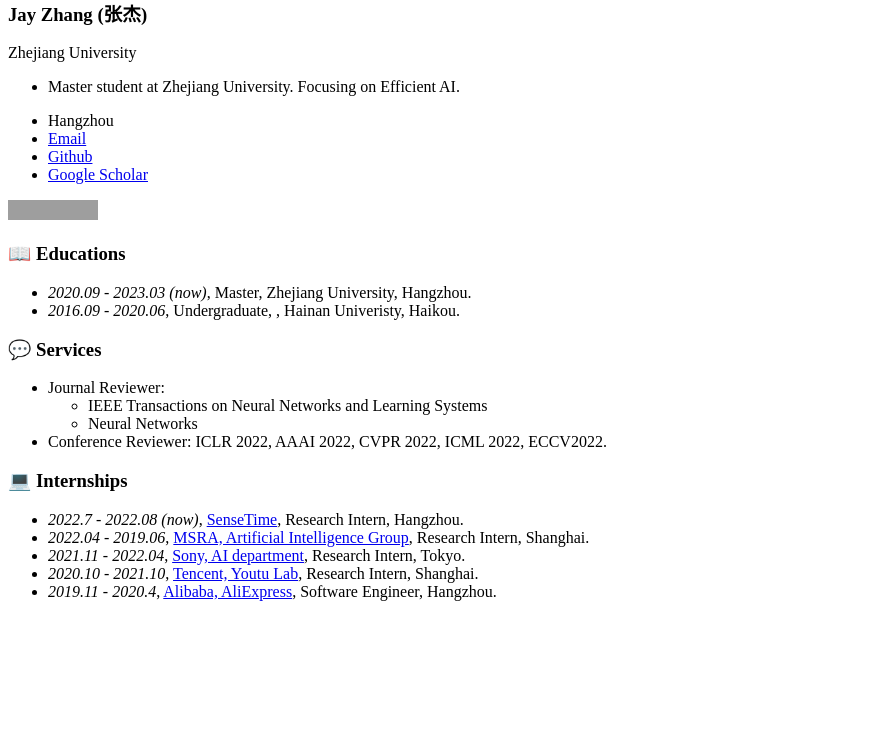
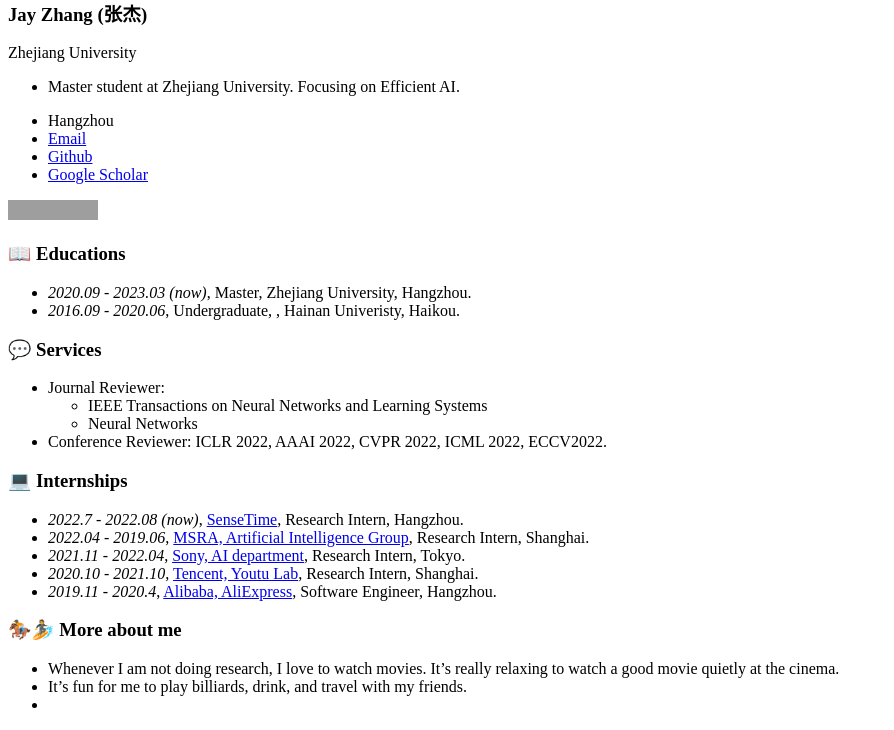
Before and after one commit to zj-jayzhang/zj-jayzhang.github.io, a Jekyll site: the page built from _pages/includes/others.md, in a window 1280 px wide. Shown: the part 400-1130 px from the top of the page, without its empty margins (0-894 px from the left). Built offline with Jekyll 4.4.1, drawn with Linux system fonts in a browser that asks for light colours; our own code applies the rules of GitHub Pages for plain Markdown files; before the commit the page ends 1017 px from its top, so only the background shows below that; grey boxes are pictures that could not be loaded.

Commit message:
first commit

```diff
--- a/_pages/includes/others.md
+++ b/_pages/includes/others.md
@@ -22,3 +17,8 @@
 - *2021.11 - 2022.04*, [Sony, AI department](https://ai.sony/index.html), Research Intern, Tokyo.
 - *2020.10 - 2021.10*, [Tencent, Youtu Lab](https://open.youtu.qq.com/#/open/home), Research Intern, Shanghai.
 - *2019.11 - 2020.4*, [Alibaba, AliExpress](https://best.aliexpress.com/?src=google&albch=fbrnd&acnt=304-410-9721&albcp=2068664807&albag=79246744747&slnk=&trgt=aud-349278956780%3Akwd-14802285088&plac=&crea=593475686546&netw=g&device=c&mtctp=e&memo1=&albbt=Google_7_fbrnd&albagn=888888&isSmbActive=false&isSmbAutoCall=false&needSmbHouyi=false&gclid=CjwKCAjw6raYBhB7EiwABge5KmJEdkBNra9NIkEyXjv8DeW97nuCkApkC0hO6wXmUElokzEzwubdCBoCS1kQAvD_BwE&aff_fcid=49d56b453a774dd18d8a51ad2cf75f42-1661916386478-02753-UneMJZVf&aff_fsk=UneMJZVf&aff_platform=aaf&sk=UneMJZVf&aff_trace_key=49d56b453a774dd18d8a51ad2cf75f42-1661916386478-02753-UneMJZVf&terminal_id=830c48989058475bba173ccde706b3e7&afSmartRedirect=y), Software Engineer, Hangzhou.
+
+# 🏇🏄 More about me
+- Whenever I am not doing research, I love to watch movies. It's really relaxing to watch a good movie quietly at the cinema.
+- It's fun for me to play billiards, drink, and travel with my friends.
+-
```
Also changed, not shown: other parts of _pages/includes/others.md (+0 -5 lines).
